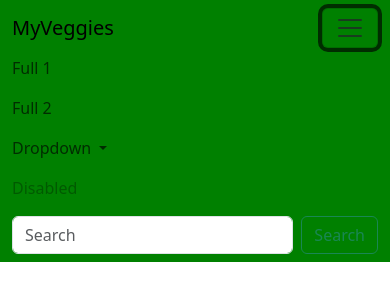
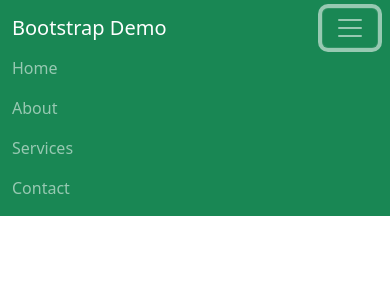
Before and after one commit to J2U0J0U7/Nav-Bar-challenge, a plain HTML site: page index.html in a window 390 px wide. Both pictures are taken after a click on the button "Toggle navigation". Drawn offline with nearby package versions, Linux system fonts and the light colour scheme.

Commit message:
Update index.html

```diff
--- a/index.html
+++ b/index.html
@@ -3,52 +3,39 @@
   <head>
     <meta charset="utf-8">
     <meta name="viewport" content="width=device-width, initial-scale=1">
-    <title>Bootstrap demo</title>
+    <title>Bootstrap Navbar Demo</title>
     <link href="https://cdn.jsdelivr.net/npm/bootstrap@5.3.3/dist/css/bootstrap.min.css" rel="stylesheet" integrity="sha384-QWTKZyjpPEjISv5WaRU9OFeRpok6YctnYmDr5pNlyT2bRjXh0JMhjY6hW+ALEwIH" crossorigin="anonymous">
- <link rel="stylesheet" href="css/style.css">
   </head>
   <body>
-
-    <nav class="navbar sticky-top bs-body-color-rgb">
-        <div class="container-fluid">
-            <a class="navbar-brand" href="index.html">MyVeggies</a>
-            <button class="navbar-toggler" type="button" data-bs-toggle="collapse"
-                data-bs-target="#navbarOne" aria-controls="navbarOne" aria-expanded="false"
-                aria-label="Toggle navigation">
+    <nav class="navbar navbar-expand-lg navbar-dark bg-success">
+      <div class="container">
+        <a class="navbar-brand" href="#">Bootstrap Demo</a>
+        <button class="navbar-toggler" type="button" data-bs-toggle="collapse" data-bs-target="#navbarNav" aria-controls="navbarNav" aria-expanded="false" aria-label="Toggle navigation">
           <span class="navbar-toggler-icon"></span>
         </button>
-            <div class="collapse navbar-collapse" id="navbarOne">
-                <ul class="navbar-nav me-auto mb-2 mb-lg-0">
+        <div class="collapse navbar-collapse" id="navbarNav">
+          <ul class="navbar-nav ms-auto">
             <li class="nav-item">
-                        <a class="nav-link "  href="#full1">Full 1</a>
+              <a class="nav-link" href="#">Home</a>
             </li>
             <li class="nav-item">
-                        <a class="nav-link" href="#full2">Full 2</a>
-                    </li>
-                    <li class="nav-item dropdown">
-                        <a class="nav-link dropdown-toggle" href="#" role="button" data-bs-toggle="dropdown"
-                            aria-expanded="false">
-                            Dropdown
-                        </a>
-                        <ul class="dropdown-menu">
-                            <li><a class="dropdown-item" href="#full3">Full 3</a></li>
-                            <li><a class="dropdown-item" href="#full4">Full 4</a></li>
-                            <li>
-                                <hr class="dropdown-divider">
-                            </li>
-                            <li><a class="dropdown-item" href="#full5">Full 5</a></li>
-                        </ul>
+              <a class="nav-link" href="#">About</a>
             </li>
             <li class="nav-item">
-                        <a class="nav-link disabled" aria-disabled="true">Disabled</a>
+              <a class="nav-link" href="#">Services</a>
+            </li>
+            <li class="nav-item">
+              <a class="nav-link" href="#">Contact</a>
             </li>
           </ul>
-                <form class="d-flex" role="search">
-                    <input class="form-control me-2" type="search" placeholder="Search" aria-label="Search">
-                    <button class="btn btn-outline-success" type="submit">Search</button>
-                </form>
         </div>
       </div>
+    </nav>
+
+    <script src="https://cdn.jsdelivr.net/npm/bootstrap@5.3.3/dist/js/bootstrap.bundle.min.js" integrity="sha384-YvpcrYf0tY3lHB60NNkmXc5s9fDVZLESaAA55NDzOxhy9GkcIdslK1eN7N6jIeHz" crossorigin="anonymous"></script>
+  </body>
+</html>
+
     </nav>
 
 
```
Lines whose indentation alone changed are shown as unchanged.
